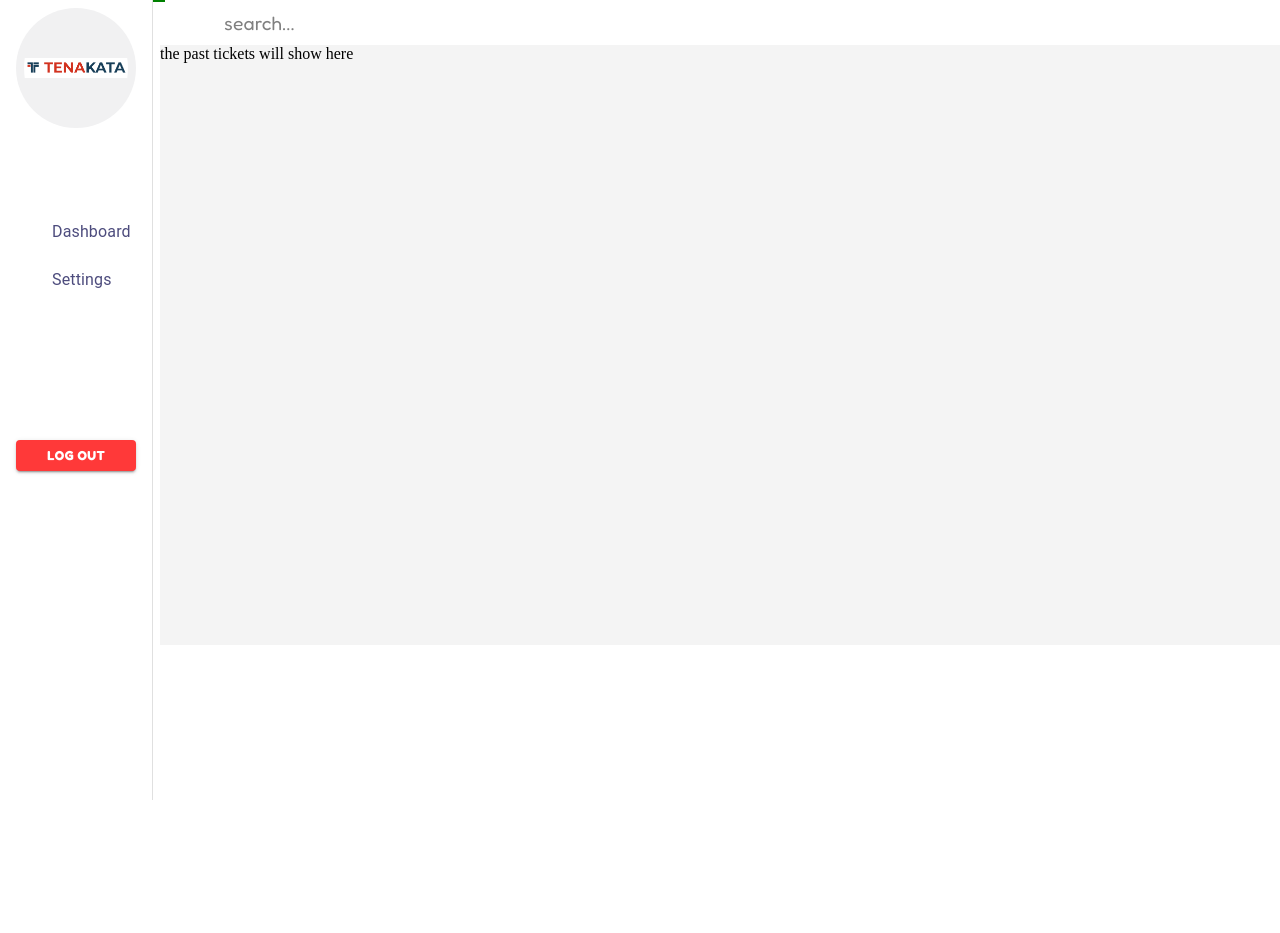
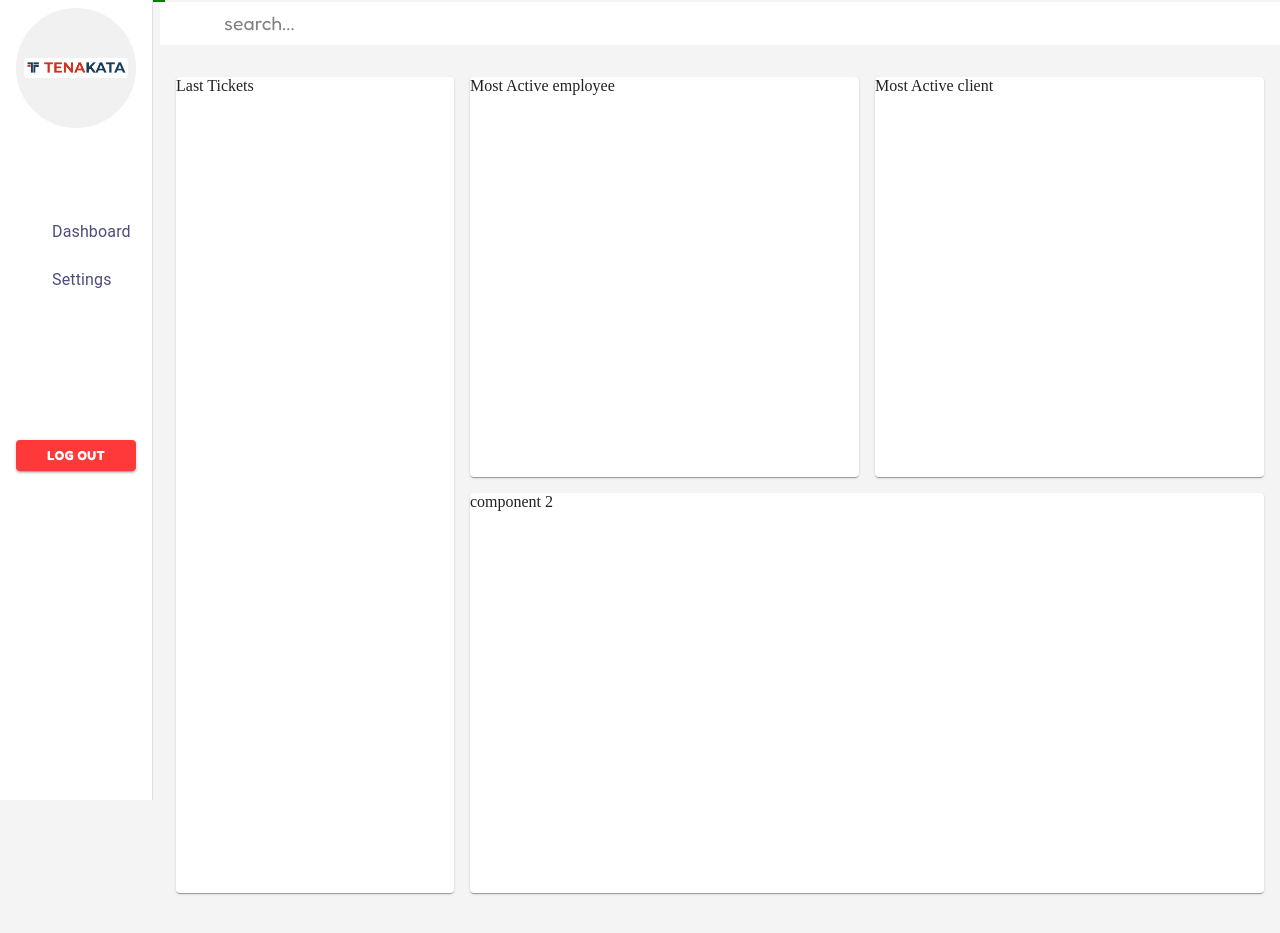
Before and after one commit to Naominm/ticket-management-system-frontend, a React (Vite) app: page /dashboard in a window 1280 px wide. Before the commit the page ends 800 px from the top, so only its background shows below. Built offline with nearby package versions, Linux system fonts and the light colour scheme; some icons are missing.

Commit message:
Feat: Structure all the components at the dashboard main section

```diff
--- a/src/components/searchComponent.tsx
+++ b/src/components/searchComponent.tsx
@@ -3,7 +3,7 @@ import SearchIcon from "@mui/icons-material/Search";
 
 export default function SearchComponent() {
   return (
-    <Box sx={{ display: "flex", gap: 4, backgroundColor: "#ffff"}}>
+    <Box sx={{ display: "flex", gap: 4, backgroundColor: "#ffff" }}>
       <IconButton
         sx={{
           color: "gray",
--- a/src/components/sidebarComponent.tsx
+++ b/src/components/sidebarComponent.tsx
@@ -27,7 +27,7 @@ export default function SidebarComponent() {
       elevation={8}
       sx={{
         width: open ? drawerWidth : 72,
-        border:"1px solid green",
+        border: "1px solid green",
         flexShrink: 0,
         whiteSpace: "nowrap",
         transition: "width 0.3s",
--- a/src/pages/dashboard.tsx
+++ b/src/pages/dashboard.tsx
@@ -1,27 +1,74 @@
-import { Box } from "@mui/material";
+import { Box, Paper } from "@mui/material";
 import SidebarComponent from "../components/sidebarComponent";
 import SearchComponent from "../components/searchComponent";
 
 export default function DashboardPage() {
   return (
-    <Box>
+    <Box sx={{ bgcolor: "#f4f4f4", pb: 5 }}>
       <SidebarComponent />
-      <Box sx={{ display:"flex",flexDirection:"column", ml:20}}>
+      <Box sx={{ display: "flex", flexDirection: "column", ml: 20 }}>
         <SearchComponent />
 
         <Box
           sx={{
             bgcolor: "#f4f4f4",
-          width:"100%",
+            width: "100%",
             height: "auto",
             minHeight: "600px",
             display: "flex",
             flexDirection: "column",
           }}
         >
-    <Box sx={{display:"flex", width:"100%"}}>
-        <Box sx={{display:"flex", flexDirection:"column", gap:2, width:"25%" ,height:"auto"}}>the past tickets will show here</Box>
-    <Box sx={{display:"flex", width:"75%", heigth:"auto"}}></Box>
+          <Box sx={{ display: "flex", width: "100%", mt: 4, gap: 2, px: 2 }}>
+            <Box
+              component={Paper}
+              sx={{
+                display: "flex",
+                flexDirection: "column",
+                gap: 2,
+                width: "35%",
+                height: "auto",
+                minHeight: "100vh",
+              }}
+            >
+              Last Tickets
+            </Box>
+            <Box
+              sx={{
+                display: "flex",
+                flexDirection: "column",
+                width: "100%",
+                gap: 2,
+              }}
+            >
+              <Box sx={{ display: "flex", gap: 2, height: "50vh" }}>
+                <Box
+                  component={Paper}
+                  sx={{
+                    display: "flex",
+                    flexDirection: "column",
+                    gap: 2,
+                    width: "50%",
+                  }}
+                >
+                  Most Active employee
+                </Box>
+                <Box
+                  component={Paper}
+                  sx={{
+                    display: "flex",
+                    flexDirection: "column",
+                    gap: 2,
+                    width: "50%",
+                  }}
+                >
+                  Most Active client
+                </Box>
+              </Box>
+              <Box component={Paper} sx={{ width: "100%", height: "50vh" }}>
+                component 2
+              </Box>
+            </Box>
           </Box>
         </Box>
       </Box>
```
Lines whose indentation alone changed are shown as unchanged.
